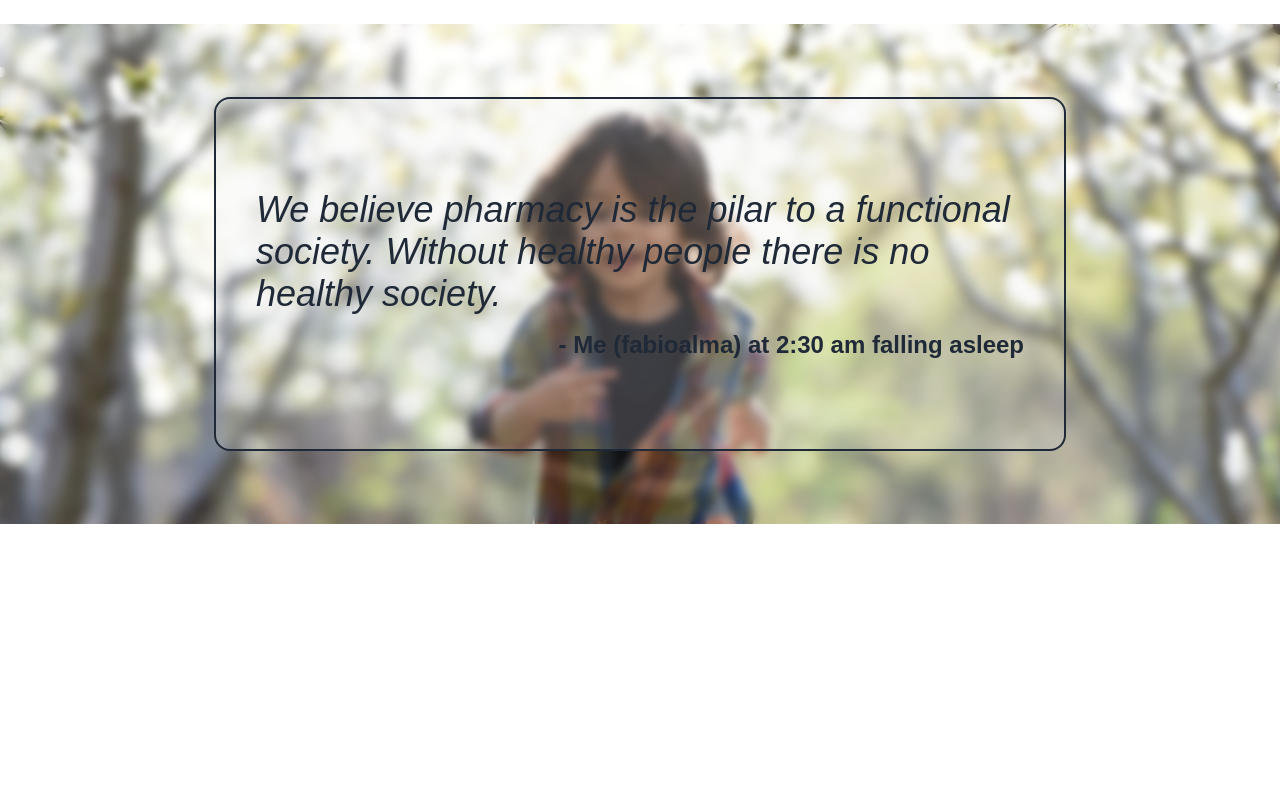
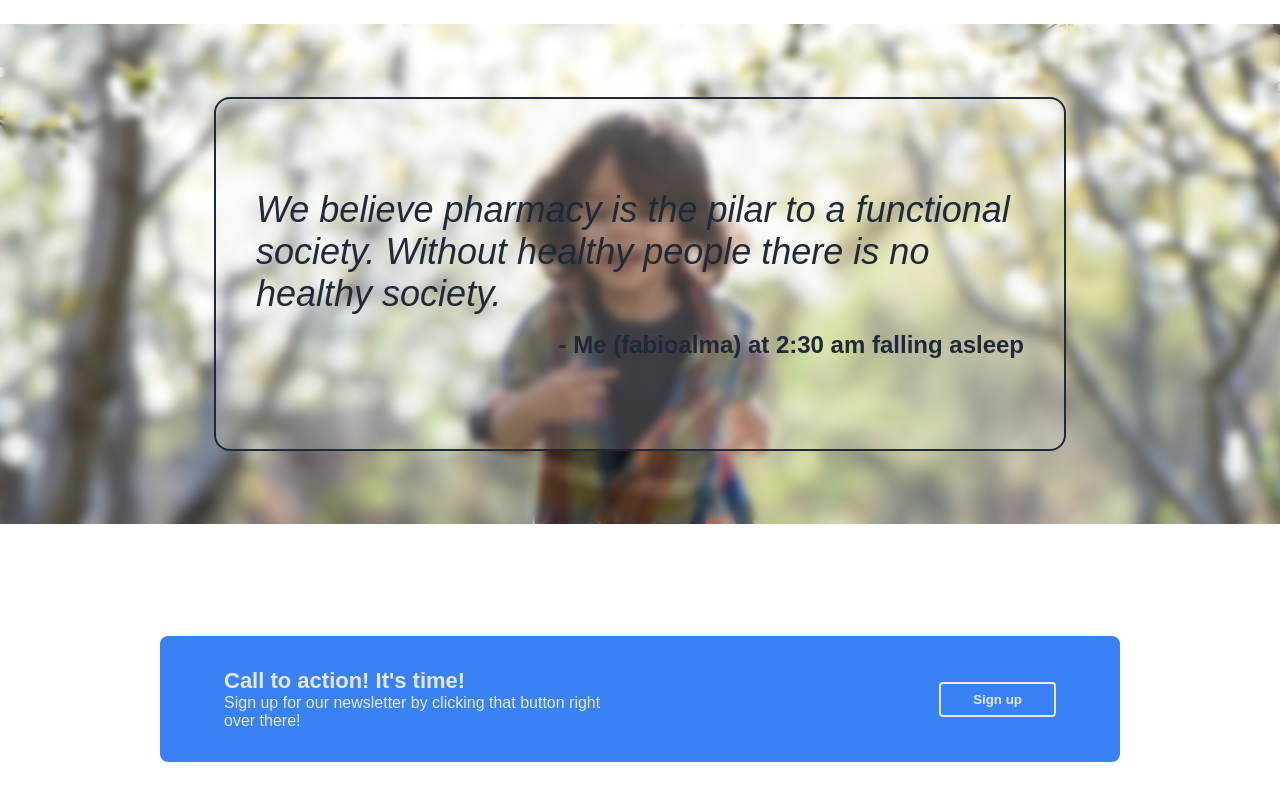
Before and after one commit to fabioalma/landing_page, a plain HTML site: page index.html in a window 1280 px wide. Shown: the part 888-1688 px from the top of the page. Before the commit the page ends 1412 px from the top, so only its background shows below. Drawn offline with Linux system fonts and the light colour scheme.

Commit message:
feat!: add newsletter sign up box
it's not really functional

```diff
--- a/index.html
+++ b/index.html
@@ -9,7 +9,7 @@
 <body>
     <header>
         <nav>
-            <div id="logo"><a href="index.html">ALCANTARA</a></div>
+            <div class="logo"><a href="index.html">ALCANTARA</a></div>
             <div><a href="#">Company</a></div>
             <div><a href="#">Innovation</a></div>
             <div><a href="#">Sustainability</a></div>
@@ -68,9 +68,14 @@
             </div>
         </div>
     </div>
-    <div id="recuit-box">
+    <div id="recruit-box">
         <div>
             <!-- call to action box -->
+            <div>
+                <header>Call to action! It's time!</header>
+                <p>Sign up for our newsletter by clicking that button right over there!</p>
+            </div>
+            <button><a href="#">Sign up</a></button>
         </div>
     </div>
     <footer>
--- a/style.css
+++ b/style.css
@@ -38,11 +38,11 @@ nav {
     z-index: 9999;
 }
 
-nav #logo {
+nav .logo {                     /* Changed from id to class for logo */
     margin-right: auto;
 }
 
-nav #logo a {
+nav .logo a {
     color: #d99326;
     font-family: 'Courier New', Courier, monospace;
     font-weight: bold;
@@ -51,8 +51,8 @@ nav #logo a {
     transition: all 0.3s;
 }
 
-nav #logo:hover a {
-    transform: scale(1.1);  /*changed the scale factor from 1.2 to 1.1*/
+nav .logo:hover a {
+    transform: scale(1.1);
     transition: all 0.3s;
     border: none;
 }
@@ -107,6 +107,14 @@ nav div a:hover {
     border-radius: 4px;
     flex-grow: 0;
     padding: 8px 32px;
+}
+
+#hero div button:hover {            /* Added hover feature */
+    background-color: #1f2937;
+    border: 2px solid #e5e7eb;
+    border-radius: 4px;
+    flex-grow: 0;
+    padding: 6px 30px;
 }
 
 #hero div button a {
@@ -219,3 +227,73 @@ nav div a:hover {
     margin: 0;
     max-width: 60vw;
 }
+
+/* RECRUIT BOX */
+
+#recruit-box {
+    align-items: center;
+    display: flex;
+    justify-content: center;
+    height: 350px;
+}
+
+#recruit-box div {
+    align-items: center;
+    color: #e5e7eb;
+    background-color: #3882f5;
+    border-radius: 8px;
+    display: flex;
+    justify-content: space-between;
+    width: 65vw;
+    max-height: 100px;
+    padding: 32px 64px;
+
+}
+
+#recruit-box div div {
+    align-items: start;
+    display: flex;
+    flex-flow: column nowrap;
+    justify-content: center;
+    max-width: 400px;
+    padding: 0;
+}
+
+#recruit-box div div header {
+    color: inherit;
+    font-size: 22px;
+    font-weight: 700;
+    margin: 0;
+    padding: 0;
+}
+
+#recruit-box div div p {
+    color: inherit;
+    font-size: 16px;
+    margin: 0;
+    padding: 0;
+}
+
+#recruit-box div a {
+    color: inherit;
+    font-weight: 600;
+    text-decoration: none;
+}
+
+#recruit-box div button {
+    background-color: #3882f5;
+    border: 2px solid #e5e7eb;
+    border-radius: 4px;
+    color: #e5e7eb;
+    flex-grow: 0;
+    padding: 8px 32px;
+}
+
+#recruit-box div button:hover {
+    background-color: #e5e7eb;
+    border: 2px solid #1f2937;
+    color: #1f2937;
+    border-radius: 4px;
+    flex-grow: 0;
+    padding: 8px 32px;
+}
```
